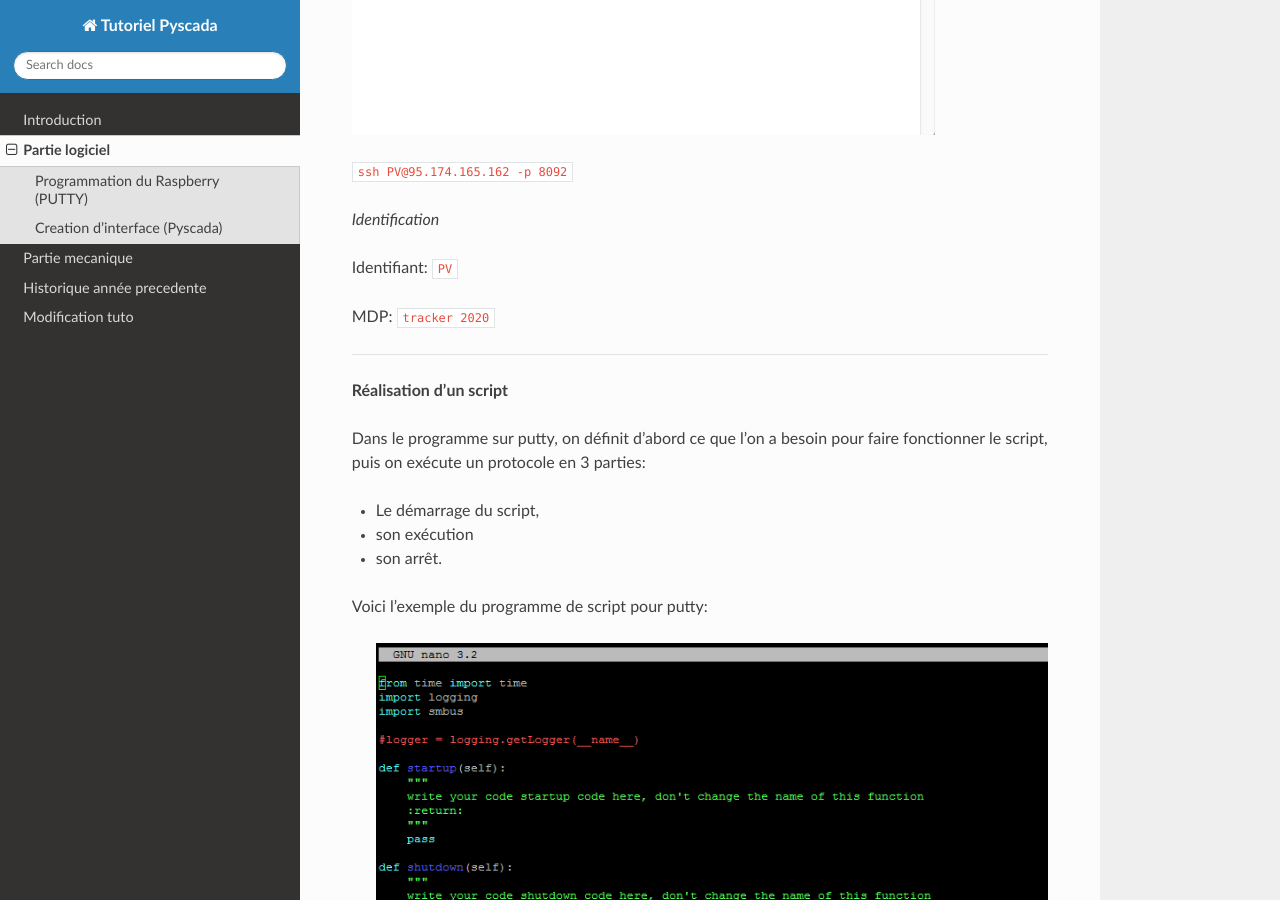
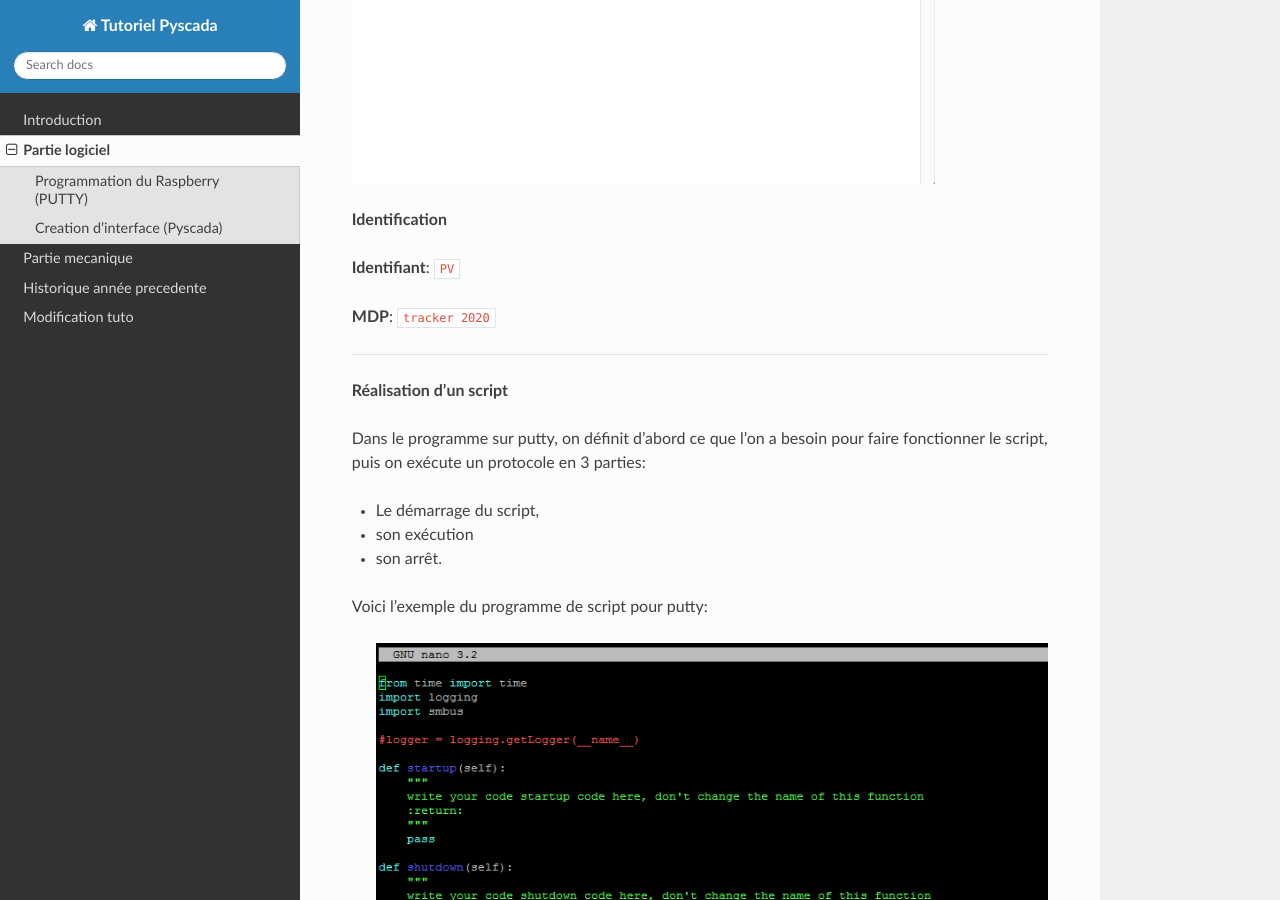
Before and after one commit to pt-tracker-gim/trackeurSolaire, a Sphinx documentation site: the page built from docs/source/Partie_logiciel.rst, in a window 1280 px wide and 900 px high, scrolled down 1610 px. Built offline with Sphinx 7.4.7 and the Read the Docs theme 2.0.0, drawn with Linux system fonts in a browser that asks for light colours; part of the change alters nothing that is shown.

```diff
--- a/docs/source/Partie_logiciel.rst
+++ b/docs/source/Partie_logiciel.rst
@@ -28,15 +28,15 @@ Port: ``8092``
 
 Ouvrir un terminal et entrer la commande:
 
+``ssh PV@95.174.165.162 -p 8092``
+
 .. image:: pic/terminal_code.png
 
-``ssh PV@95.174.165.162 -p 8092``
+**Identification**
 
-*Identification*
+**Identifiant**: ``PV``
 
-Identifiant: ``PV``
-
-MDP: ``tracker 2020``
+**MDP**: ``tracker 2020``
 
 -------------
 
```
